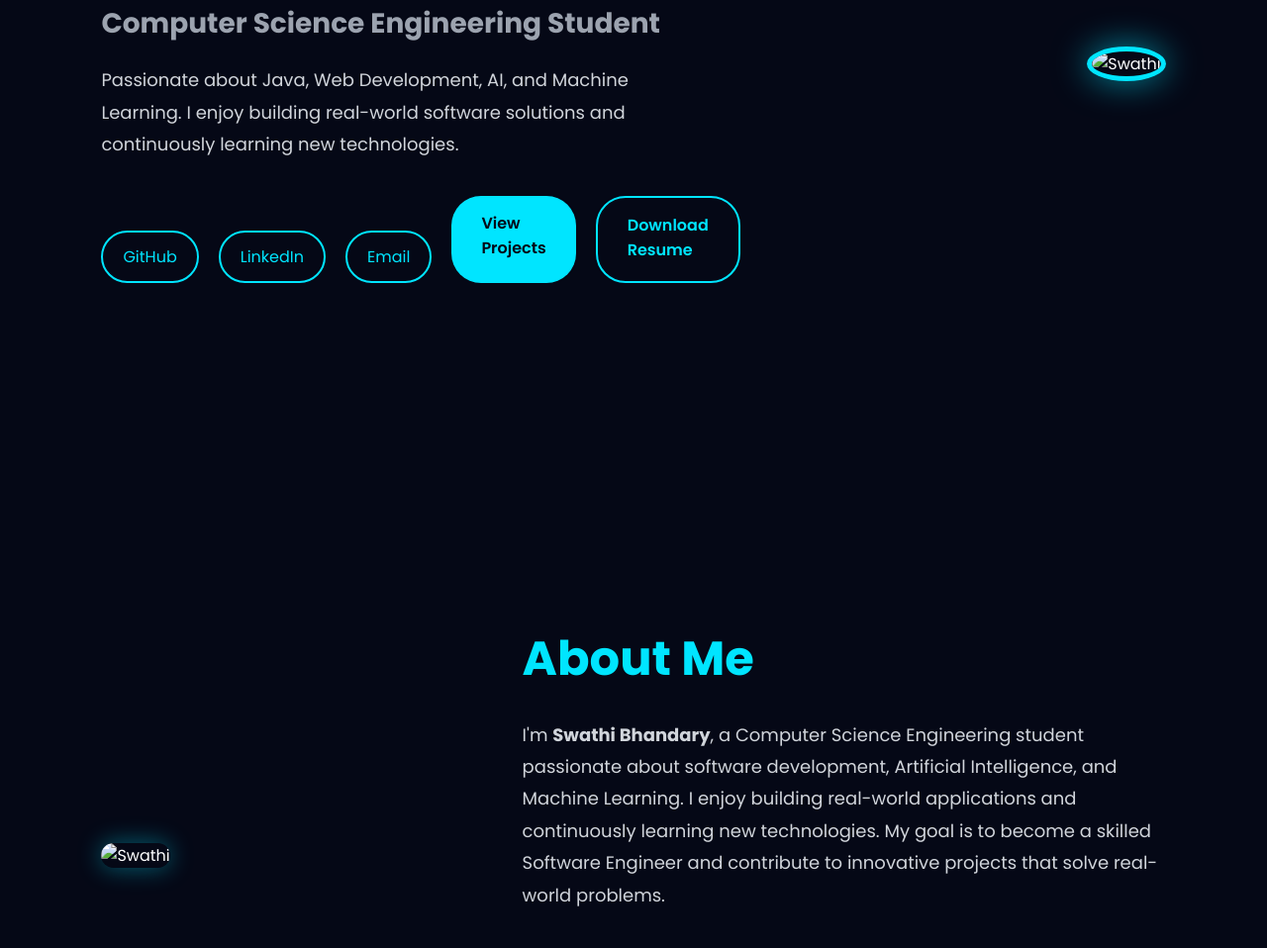
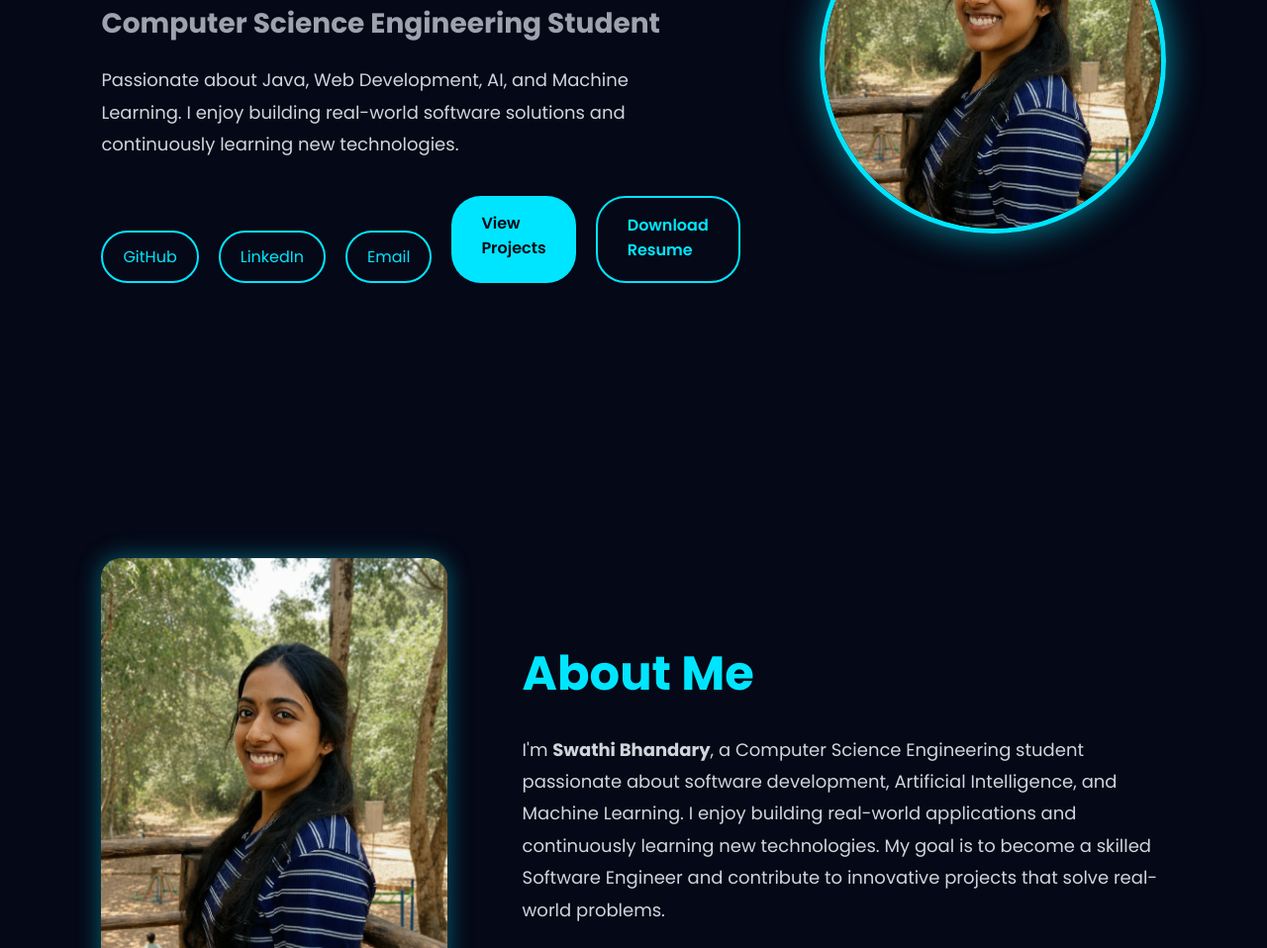
Before and after one commit to swathi1107/portfolio, a plain HTML site: page index.html in a window 1280 px wide. Shown: the part 336-1294 px from the top of the page at 99% size. Drawn offline with Linux system fonts and the light colour scheme.

Commit message:
Update index.html

```diff
--- a/index.html
+++ b/index.html
@@ -84,7 +84,7 @@
     </div>
 
     <div class="hero-image">
-        <img src="images/profile.jpeg" alt="Swathi">
+        <img src="profile.jpeg" alt="Swathi">
     </div>
 
 </section>
@@ -93,7 +93,7 @@
 <section id="about" class="about">
 
     <div class="about-image">
-        <img src="images/profile.jpeg" alt="Swathi">
+        <img src="profile.jpeg" alt="Swathi">
     </div>
 
     <div class="about-content">
```
